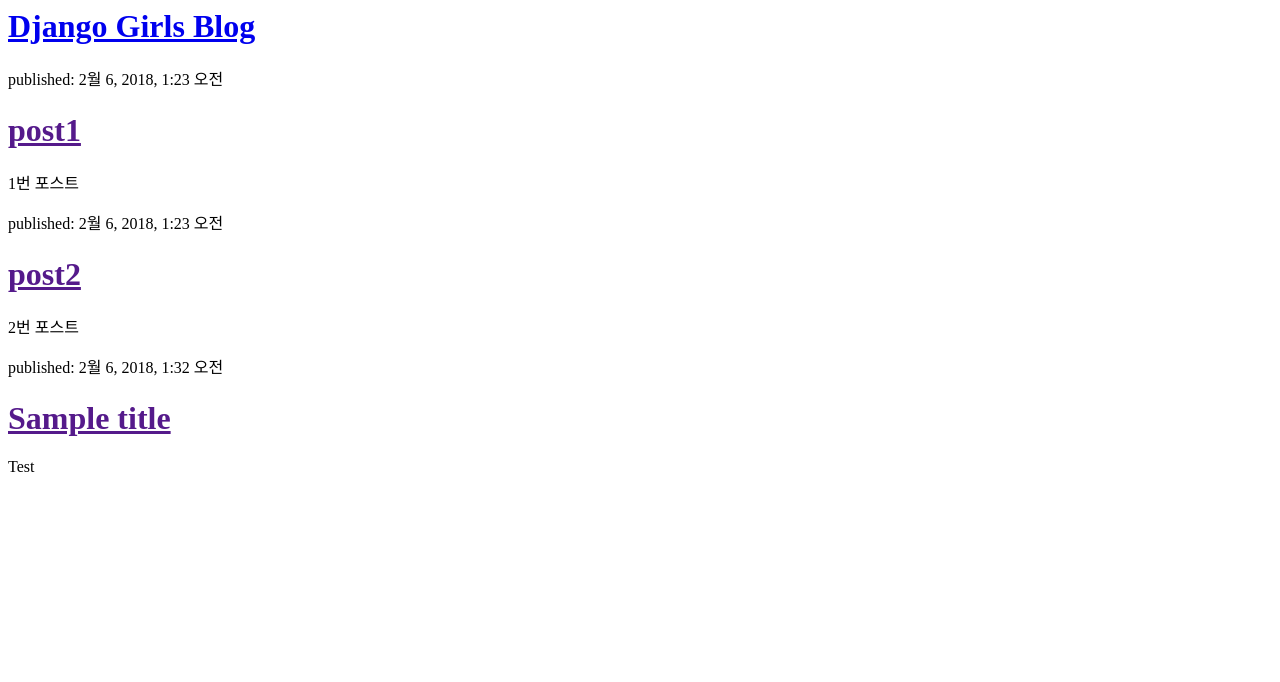
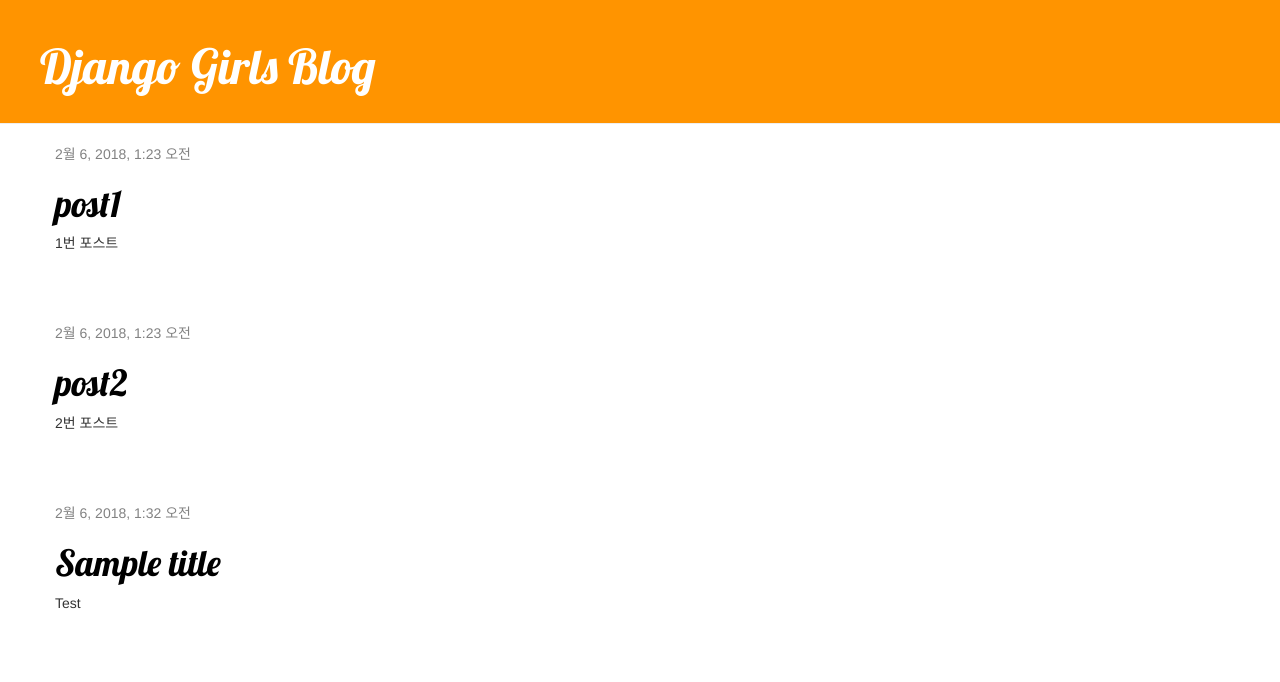
Before and after one commit to iiizm/my-first-djang-test, a Django app: page / in a window 1280 px wide. Shown: the top 682 px of the page. Run offline with Django 3.2, Linux system fonts and the light colour scheme; data comes from the database, SQL or seed files in the repository; some libraries are stand-ins or nearby versions.

Commit message:
Added view and template for detailed blog post as well as CSS for the site.

```diff
--- /dev/null
+++ b/blog_test/static/css/blog_test.css
@@ -0,0 +1,47 @@
+
+.page-header {
+    background-color: #ff9400;
+    margin-top: 0;
+    padding: 20px 20px 20px 40px;
+}
+
+.page-header h1, .page-header h1 a, .page-header h1 a:visited, .page-header h1 a:active {
+    color: #ffffff;
+    font-size: 36pt;
+    text-decoration: none;
+}
+
+.content {
+    margin-left: 40px;
+}
+
+h1, h2, h3, h4 {
+    font-family: 'Lobster', cursive;
+}
+
+.date {
+    color: #828282;
+}
+
+.save {
+    float: right;
+}
+
+.post-form textarea, .post-form input {
+    width: 100%;
+}
+
+.top-menu, .top-menu:hover, .top-menu:visited {
+    color: #ffffff;
+    float: right;
+    font-size: 26pt;
+    margin-right: 20px;
+}
+
+.post {
+    margin-bottom: 70px;
+}
+
+.post h1 a, .post h1 a:visited {
+    color: #000000;
+}
--- /dev/null
+++ b/blog_test/templates/blog_test/base.html
@@ -0,0 +1,23 @@
+{% load staticfiles %}
+<html>
+    <head>
+        <title>Django Girls blog</title>
+        <link rel="stylesheet" href="//maxcdn.bootstrapcdn.com/bootstrap/3.2.0/css/bootstrap.min.css">
+        <link rel="stylesheet" href="//maxcdn.bootstrapcdn.com/bootstrap/3.2.0/css/bootstrap-theme.min.css">
+        <link href='//fonts.googleapis.com/css?family=Lobster&subset=latin,latin-ext' rel='stylesheet' type='text/css'>
+        <link rel="stylesheet" href="{% static 'css/blog_test.css' %}">
+    </head>
+    <body>
+    <div class="page-header">
+        <h1><a href="/">Django Girls Blog</a></h1>
+    </div>
+    <div class="content container">
+        <div class="row">
+            <div class="col-md-8">
+            {% block content %}
+            {% endblock %}
+            </div>
+        </div>
+    </div>
+</body>
+</html>
--- a/blog_test/templates/blog_test/post_list.html
+++ b/blog_test/templates/blog_test/post_list.html
@@ -1,21 +1,13 @@
-<html>
+{% extends 'blog_test/base.html' %}
 
-<head>
-  <title>Django Girls blog</title>
-</head>
-
-<body>
-  <div>
-    <h1><a href="/">Django Girls Blog</a></h1>
-  </div>
-
-  {% for post in posts %}
-  <div>
-    <p>published: {{ post.published_date }}</p>
-    <h1><a href="">{{ post.title }}</a></h1>
-    <p>{{ post.text|linebreaksbr }}</p>
-  </div>
-  {% endfor %}
-</body>
-
-</html>
+{% block content %}
+    {% for post in posts %}
+        <div class="post">
+            <div class="date">
+                {{ post.published_date }}
+            </div>
+            <h1><a href="{% url 'post_detail' pk=post.pk %}">{{ post.title }}</a></h1>
+            <p>{{ post.text|linebreaksbr }}</p>
+        </div>
+    {% endfor %}
+{% endblock %}
--- a/blog_test/urls.py
+++ b/blog_test/urls.py
@@ -3,4 +3,5 @@
 
 urlpatterns = [
     url(r'^$', views.post_list, name='post_list'),
+    url(r'^post/(?P<pk>\d+)/$', views.post_detail, name='post_detail'),
 ]
--- a/blog_test/views.py
+++ b/blog_test/views.py
@@ -1,8 +1,13 @@
 from django.shortcuts import render
 from django.utils import timezone
 from .models import Post
+from django.shortcuts import render, get_object_or_404
 
 # Create your views here.
 def post_list(request):
     posts = Post.objects.filter(published_date__lte=timezone.now()).order_by('published_date')
     return render(request, 'blog_test/post_list.html', {'posts' : posts})
+
+def post_detail(request, pk):
+    post = get_object_or_404(Post, pk=pk)
+    return render(request, 'blog_test/post_detail.html', {'post': post})
```
Also changed, not shown: blog_test/templates/blog_test/post_detail.html (added, +13 -0 lines).
